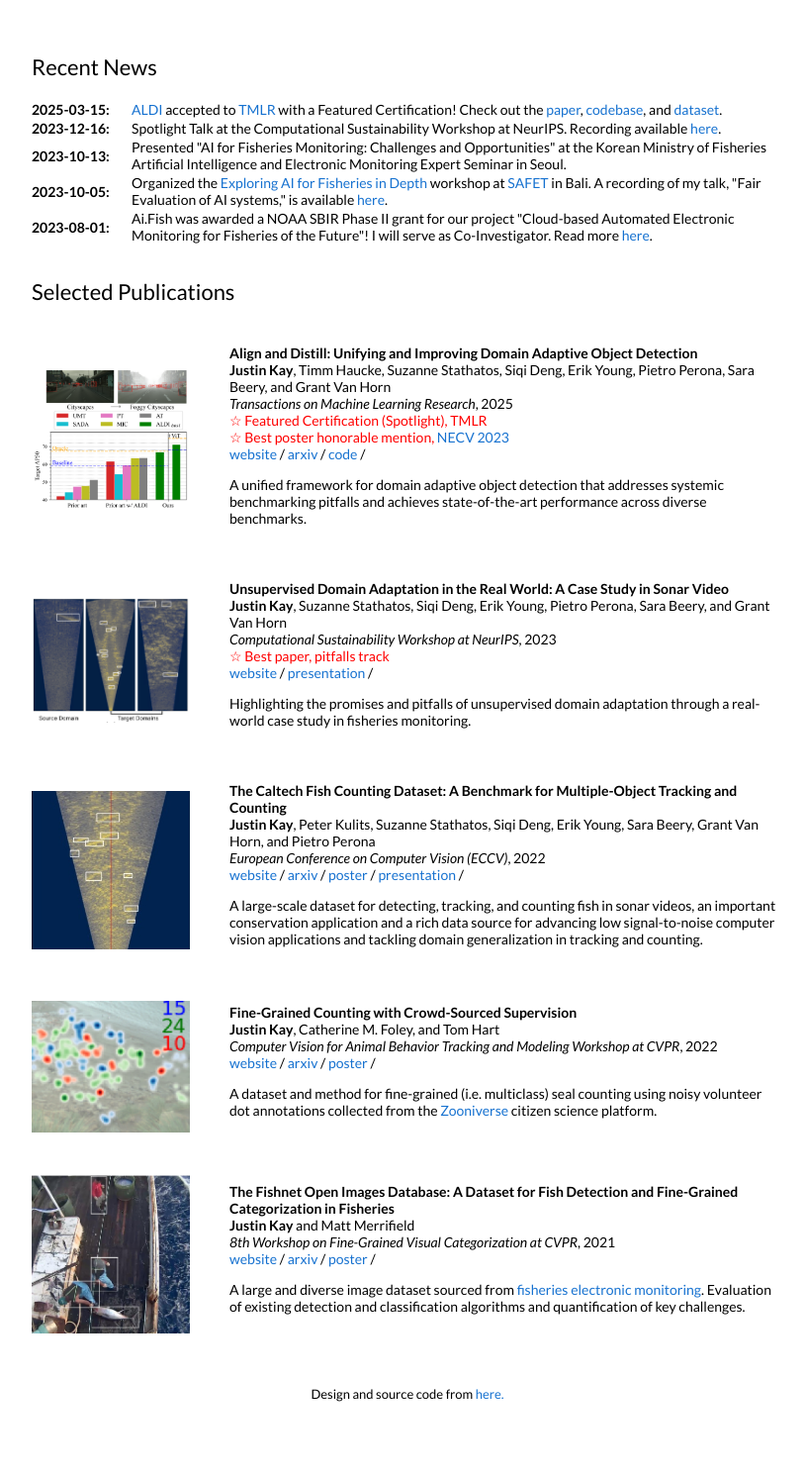
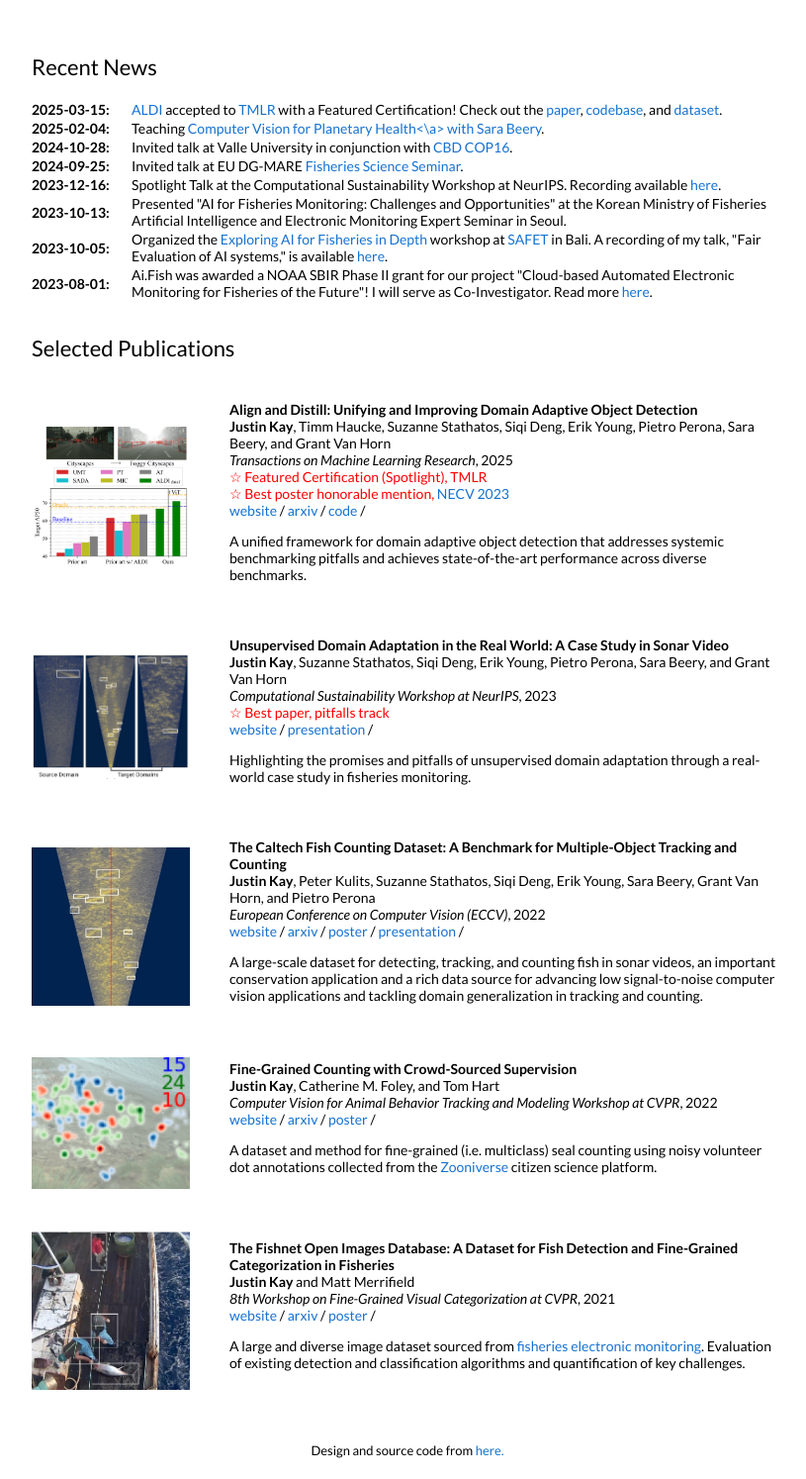
Before and after one commit to justinkay/justinkay.github.io, a Jekyll site: the page built from _posts/2024-02-20-aldi.md, in a window 1280 px wide, cut to the strip 327-1821 px from the top of the page. Shown: the whole strip at 99% size, without its empty margins (228-1043 px from the left). Built offline with Jekyll 4.4.1, drawn with Linux system fonts in a browser that asks for light colours; before the commit the page ends 1764 px from its top, so only the background shows below that.

Commit message:
Update news.yml

```diff
--- a/_data/news.yml
+++ b/_data/news.yml
@@ -1,6 +1,18 @@
 - date: 2025-03-15
   blurb: >-
     <a href="https://aldi-daod.github.io/">ALDI</a> accepted to <a href="https://jmlr.org/tmlr/papers/">TMLR</a> with a Featured Certification! Check out the <a href="https://arxiv.org/abs/2403.12029">paper</a>, <a href="https://github.com/justinkay/aldi">codebase</a>, and <a href="https://github.com/visipedia/caltech-fish-counting/tree/main/CFC-DAOD">dataset</a>.
+
+- date: 2025-02-04
+  blurb: >-
+    Teaching <a href="https://cv4planet.github.io/">Computer Vision for Planetary Health<\a> with <a href="https://beerys.github.io/">Sara Beery</a>.
+
+- date: 2024-10-28
+  blurb: >-
+    Invited talk at Valle University in conjunction with <a href="https://news.mit.edu/2024/mit-delegation-mainstreams-biodiversity-conservation-un-biodiversity-convention-cop16-1204">CBD COP16</a>.
+
+- date: 2024-09-25
+  blurb: >-
+    Invited talk at EU DG-MARE <a href="https://oceans-and-fisheries.ec.europa.eu/events/2024-fisheries-science-seminar-artificial-intelligence-2024-09-25_en">Fisheries Science Seminar</a>.
 
 - date: 2023-12-16
   blurb: >-
```
